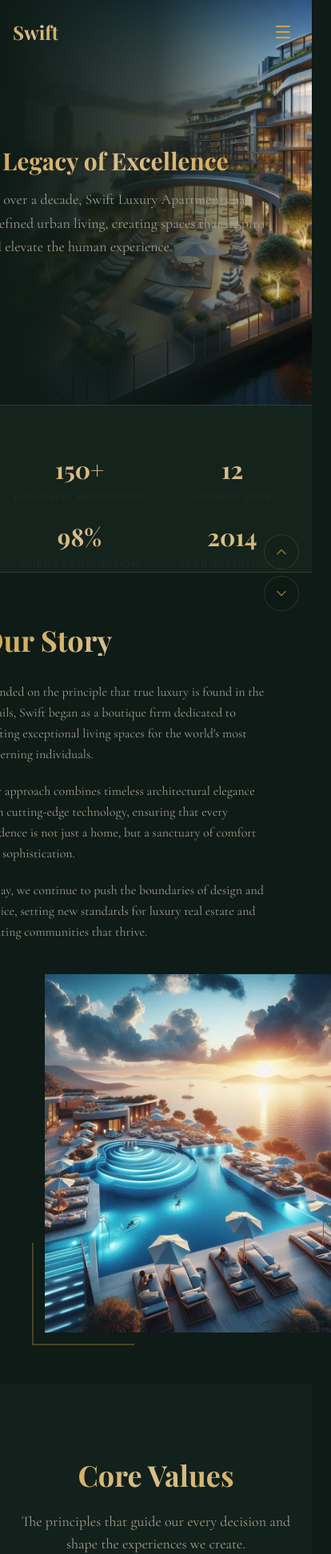
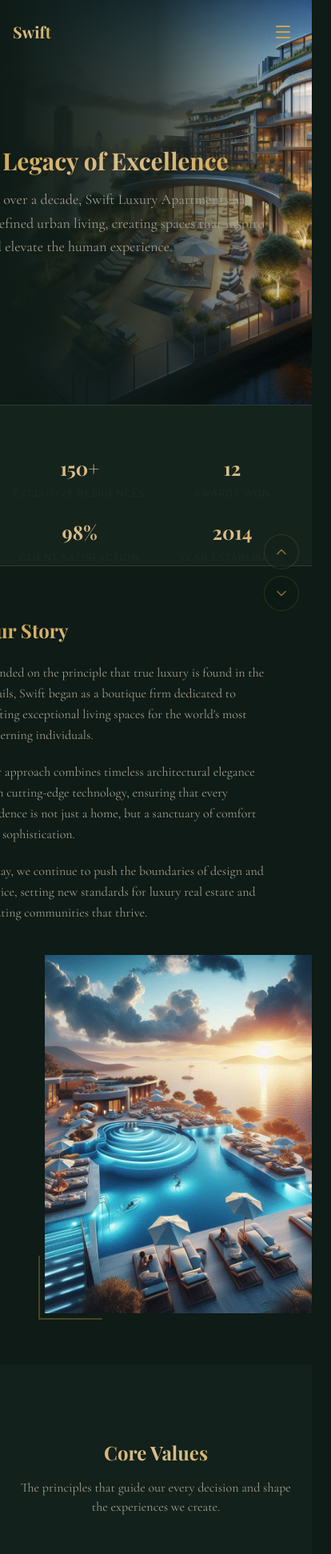
Before and after one commit to sdizajner/swift-luxury-apartments, a React (Vite) app: page /about in a window 390 px wide. Shown: the top 1943 px of the page at 80% size, 414 px wide, since content can reach past the window. Built offline with nearby package versions, Linux system fonts and the light colour scheme; a web font is replaced by a local one.

Commit message:
Implement overflow-x-hidden for layout consistency across pages. Adjust text sizes and margins for improved responsiveness in Home, AboutUs, Contact, and Residences components. Enhance Navbar and Layout styles to prevent horizontal scrolling.

```diff
--- a/src/components/Layout.tsx
+++ b/src/components/Layout.tsx
@@ -31,7 +31,7 @@ export function Layout() {
   };
 
   return (
-    <div className="min-h-screen flex flex-col bg-background text-foreground font-sans-elegant relative">
+    <div className="min-h-screen flex flex-col bg-background text-foreground font-sans-elegant relative overflow-x-hidden">
       <Navbar />
       <main className="flex-grow">
         <Outlet />
--- a/src/components/Navbar.tsx
+++ b/src/components/Navbar.tsx
@@ -35,18 +35,18 @@ export function Navbar() {
   return (
     <nav
       className={cn(
-        "fixed top-0 left-0 right-0 z-50 transition-all duration-500 pl-[env(safe-area-inset-left)] pr-[env(safe-area-inset-right)]",
+        "fixed top-0 left-0 right-0 z-50 transition-all duration-500 pl-[env(safe-area-inset-left)] pr-[env(safe-area-inset-right)] w-full max-w-[100vw] overflow-x-hidden",
         isScrolled
           ? "bg-background/95 backdrop-blur-md shadow-gold py-3 sm:py-4"
           : "bg-transparent py-4 sm:py-6",
       )}
     >
-      <div className="max-w-7xl mx-auto px-4 sm:px-6 flex justify-between items-center">
-        <Link to="/" className="flex flex-col items-start group">
-          <span className="font-serif-display text-2xl font-bold text-gold-gradient">
+      <div className="max-w-7xl mx-auto px-4 sm:px-6 flex justify-between items-center min-w-0 w-full">
+        <Link to="/" className="flex flex-col items-start group min-w-0 shrink-0">
+          <span className="font-serif-display text-xl sm:text-2xl font-bold text-gold-gradient">
             Swift
           </span>
-          <span className="hidden sm:block font-sans-elegant text-xs tracking-[0.3em] uppercase text-foreground/60 group-hover:text-primary transition-colors duration-300">
+          <span className="hidden sm:block font-sans-elegant text-xs sm:tracking-[0.3em] uppercase text-foreground/60 group-hover:text-primary transition-colors duration-300 truncate max-w-[140px] md:max-w-none">
             Luxury Apartments
           </span>
         </Link>
@@ -86,7 +86,7 @@ export function Navbar() {
       {/* Mobile Nav - full-width, touch-friendly */}
       <div
         className={cn(
-          "md:hidden absolute top-full left-0 w-full bg-background/98 backdrop-blur-lg border-t border-border shadow-gold transition-all duration-300 overflow-hidden",
+          "md:hidden absolute top-full left-0 right-0 w-full max-w-full bg-background/98 backdrop-blur-lg border-t border-border shadow-gold transition-all duration-300 overflow-hidden",
           isMobileMenuOpen ? "max-h-96 opacity-100" : "max-h-0 opacity-0",
         )}
       >
--- a/src/index.css
+++ b/src/index.css
@@ -44,6 +44,9 @@
     --cream: 40 30% 92%;
   }
 
+  html, body {
+    overflow-x: hidden;
+  }
   body {
     @apply bg-background text-foreground font-sans-elegant antialiased;
   }
--- a/src/pages/AboutUs.tsx
+++ b/src/pages/AboutUs.tsx
@@ -10,7 +10,7 @@ export default function AboutUs() {
   useScrollAnimation();
 
   return (
-    <div className="w-full bg-background min-h-screen">
+    <div className="w-full bg-background min-h-screen overflow-x-hidden">
       {/* Hero */}
       <section className="relative h-[60vh] min-h-[400px] sm:min-h-[450px] md:min-h-[500px] md:h-[70vh] flex items-center">
         <div className="absolute inset-0 z-0">
@@ -45,7 +45,7 @@ export default function AboutUs() {
             { num: "2014", label: "Year Established" },
           ].map((stat, idx) => (
             <div key={idx}>
-              <div className="font-serif-display text-3xl md:text-4xl font-bold text-gold-gradient mb-2">
+              <div className="font-serif-display text-2xl sm:text-3xl md:text-4xl font-bold text-gold-gradient mb-2">
                 {stat.num}
               </div>
               <div className="font-sans-elegant text-xs tracking-widest uppercase text-muted">
@@ -60,7 +60,7 @@ export default function AboutUs() {
       <section className="py-16 sm:py-20 md:py-28 max-w-7xl mx-auto px-4 sm:px-6">
         <div className="grid grid-cols-1 md:grid-cols-2 gap-10 sm:gap-16 items-center">
           <div className="scroll-fade-left">
-            <h2 className="font-serif-display text-4xl font-bold text-gold-gradient mb-8">
+            <h2 className="font-serif-display text-2xl sm:text-3xl md:text-4xl font-bold text-gold-gradient mb-6 sm:mb-8">
               Our Story
             </h2>
             <div className="font-serif-body text-base md:text-lg text-muted-foreground space-y-5 leading-relaxed">
@@ -90,7 +90,7 @@ export default function AboutUs() {
   className="w-full h-full object-cover"
 />
             </div>
-            <div className="absolute -bottom-4 -left-4 w-32 h-32 border-b-2 border-l-2 border-primary/30 pointer-events-none" />
+            <div className="absolute -bottom-2 -left-2 sm:-bottom-4 sm:-left-4 w-20 h-20 sm:w-32 sm:h-32 border-b-2 border-l-2 border-primary/30 pointer-events-none" />
           </div>
         </div>
       </section>
@@ -99,10 +99,10 @@ export default function AboutUs() {
       <section className="bg-secondary/20 py-16 sm:py-20 md:py-28">
         <div className="max-w-7xl mx-auto px-4 sm:px-6">
           <div className="text-center mb-12 sm:mb-16 md:mb-20 scroll-fade-up">
-            <h2 className="font-serif-display text-4xl font-bold text-gold-gradient mb-6">
+            <h2 className="font-serif-display text-2xl sm:text-3xl md:text-4xl font-bold text-gold-gradient mb-4 sm:mb-6">
               Core Values
             </h2>
-            <p className="font-serif-body text-lg text-muted-foreground max-w-2xl mx-auto">
+            <p className="font-serif-body text-base sm:text-lg text-muted-foreground max-w-2xl mx-auto">
               The principles that guide our every decision and shape the
               experiences we create.
             </p>
@@ -140,7 +140,7 @@ export default function AboutUs() {
                 <div className="w-16 h-16 mx-auto rounded-full border border-primary/60 flex items-center justify-center mb-6 hover:bg-primary/10 transition-colors duration-300 group">
                   <val.icon className="text-primary w-8 h-8 group-hover:scale-110 transition-transform duration-500" />
                 </div>
-                <h3 className="font-serif-display text-xl font-semibold text-white mb-4">
+                <h3 className="font-serif-display text-lg sm:text-xl font-semibold text-white mb-3 sm:mb-4">
                   {val.title}
                 </h3>
                 <p className="font-serif-body text-base text-muted-foreground leading-relaxed">
@@ -163,10 +163,10 @@ export default function AboutUs() {
   className="w-full h-full object-cover"
 />
             </div>
-            <div className="absolute -top-4 -right-4 w-32 h-32 border-t-2 border-r-2 border-primary/30 pointer-events-none" />
+            <div className="absolute -top-2 -right-2 sm:-top-4 sm:-right-4 w-20 h-20 sm:w-32 sm:h-32 border-t-2 border-r-2 border-primary/30 pointer-events-none" />
           </div>
           <div className="scroll-fade-right order-1 md:order-2">
-            <h2 className="font-serif-display text-4xl font-bold text-gold-gradient mb-8">
+            <h2 className="font-serif-display text-2xl sm:text-3xl md:text-4xl font-bold text-gold-gradient mb-6 sm:mb-8">
               Our Philosophy
             </h2>
             <div className="font-serif-body text-base md:text-lg text-muted-foreground space-y-5 leading-relaxed">
@@ -195,10 +195,10 @@ export default function AboutUs() {
       {/* CTA */}
       <section className="bg-secondary/20 border-t border-border py-16 sm:py-20 md:py-28">
         <div className="max-w-3xl mx-auto px-4 sm:px-6 text-center scroll-scale">
-          <h2 className="font-serif-display text-4xl font-bold text-gold-gradient mb-8">
+          <h2 className="font-serif-display text-2xl sm:text-3xl md:text-4xl font-bold text-gold-gradient mb-6 sm:mb-8">
             Experience the Extraordinary
           </h2>
-          <p className="font-serif-body text-lg text-muted-foreground mb-10">
+          <p className="font-serif-body text-base sm:text-lg text-muted-foreground mb-8 sm:mb-10">
             Discover a new standard of luxury living. Your sanctuary awaits.
           </p>
           <Link
--- a/src/pages/Contact.tsx
+++ b/src/pages/Contact.tsx
@@ -6,7 +6,7 @@ export default function Contact() {
   useScrollAnimation();
 
   return (
-    <div className="w-full bg-background min-h-screen">
+    <div className="w-full bg-background min-h-screen overflow-x-hidden">
       {/* Hero */}
       <section className="pt-24 sm:pt-28 md:pt-32 pb-12 sm:pb-16 text-center max-w-7xl mx-auto px-4 sm:px-6 scroll-fade-up">
         <h1 className="font-serif-display text-3xl sm:text-4xl md:text-6xl font-bold text-gold-gradient mb-4 sm:mb-6">
@@ -24,7 +24,7 @@ export default function Contact() {
         <div className="grid grid-cols-1 lg:grid-cols-5 gap-12 sm:gap-16 lg:gap-8">
           {/* Info Side */}
           <div className="lg:col-span-2 scroll-fade-left">
-            <h2 className="font-serif-display text-3xl font-bold text-gold-gradient mb-8">
+            <h2 className="font-serif-display text-2xl sm:text-3xl font-bold text-gold-gradient mb-6 sm:mb-8">
               Contact Information
             </h2>
             <div className="space-y-8">
@@ -146,10 +146,10 @@ export default function Contact() {
       <section id="offices" className="bg-secondary/20 border-t border-border py-16 sm:py-20 md:py-28">
         <div className="max-w-7xl mx-auto px-4 sm:px-6">
           <div className="text-center mb-12 sm:mb-16 scroll-fade-up">
-            <h2 className="font-serif-display text-3xl md:text-4xl font-bold text-gold-gradient mb-4">
+            <h2 className="font-serif-display text-2xl sm:text-3xl md:text-4xl font-bold text-gold-gradient mb-4">
               Our Offices
             </h2>
-            <p className="font-serif-body text-lg text-muted-foreground">
+            <p className="font-serif-body text-base sm:text-lg text-muted-foreground">
               Visit us at our global locations.
             </p>
           </div>
--- a/src/pages/Residences.tsx
+++ b/src/pages/Residences.tsx
@@ -66,18 +66,18 @@ export default function Residences() {
 ];
 
   return (
-    <div className="w-full bg-background min-h-screen pt-24 sm:pt-28 md:pt-36 pb-16 sm:pb-20">
+    <div className="w-full bg-background min-h-screen pt-24 sm:pt-28 md:pt-36 pb-16 sm:pb-20 overflow-x-hidden">
       {/* Hero */}
       <section className="relative text-center max-w-7xl mx-auto px-4 sm:px-6 mb-16 sm:mb-20 md:mb-28 scroll-fade-up">
         <div className="absolute top-0 bottom-0 left-1/2 -translate-x-1/2 w-px bg-gradient-to-b from-transparent via-primary/15 to-transparent -z-10" />
-        <p className="font-sans-elegant text-sm tracking-[0.4em] text-primary/80 uppercase mb-6">
+        <p className="font-sans-elegant text-xs sm:text-sm tracking-[0.2em] sm:tracking-[0.4em] text-primary/80 uppercase mb-4 sm:mb-6">
           — Collection —
         </p>
         <h1 className="font-serif-display text-3xl sm:text-5xl md:text-7xl font-bold text-gold-gradient mb-6 sm:mb-8">
           Our Exclusive Residences
         </h1>
         <div className="w-20 h-[2px] bg-primary/40 mx-auto mb-8" />
-        <p className="font-serif-body text-lg md:text-xl text-muted-foreground max-w-2xl mx-auto leading-relaxed">
+        <p className="font-serif-body text-base sm:text-lg md:text-xl text-muted-foreground max-w-2xl mx-auto leading-relaxed">
           Explore our curated selection of ultra-luxury apartments, each
           designed to offer an unparalleled living experience with bespoke
           finishes and state-of-the-art amenities.
@@ -133,7 +133,7 @@ export default function Residences() {
         <h3 className="font-serif-display text-2xl sm:text-3xl font-semibold text-gold-gradient mb-3 sm:mb-4">
           {res.title}
         </h3>
-        <p className="font-serif-body text-lg text-muted-foreground mb-6 whitespace-pre-line">
+        <p className="font-serif-body text-base sm:text-lg text-muted-foreground mb-4 sm:mb-6 whitespace-pre-line">
           {res.desc}
         </p>
         <button
```
Also changed, not shown: src/pages/Home.tsx (+13 -13 lines).
